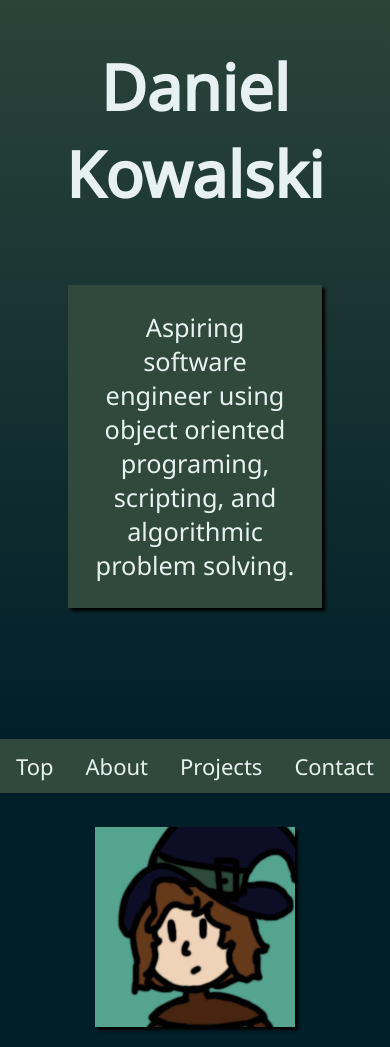
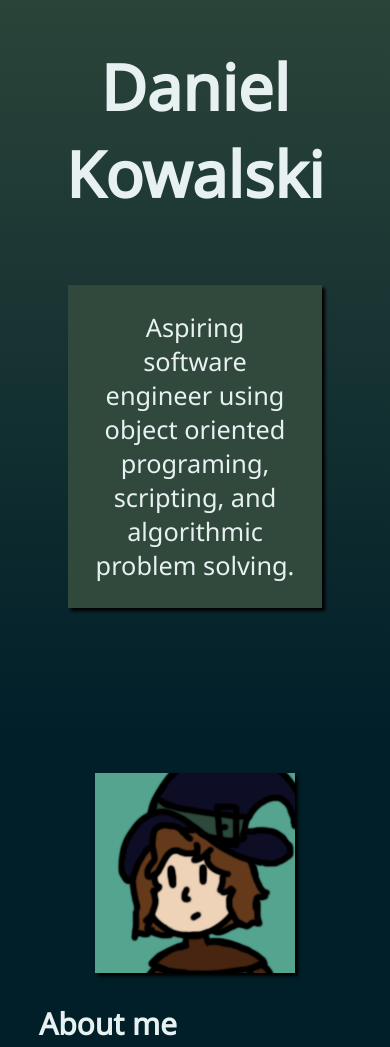
Before and after one commit to dek6613/IGME-235, a plain HTML site: page 235/project1/index.html in a window 390 px wide. Shown: the part 105-1152 px from the top of the page. Drawn offline with Linux system fonts and the light colour scheme.

Commit message:
Commented project1 code and added javascript for nav bar and gallery

```diff
--- a/235/project1/css/styles.css
+++ b/235/project1/css/styles.css
@@ -7,11 +7,13 @@ body
     font-size: 17px;
 }
 
+/* Responsiveness fix */
 img
 {
     max-width: 100%;
 }
 
+/* Used to make uniform shadows quickly across the site */
 .shadow
 {
     box-shadow: 3px 3px 3px black;
@@ -27,23 +29,26 @@ h3
     font-size: 30px;
 }
 
+/* The header is the landing page for the site */
 header
 {
+    /* Covers the entire screen */
     height: 100vh;
+    width: 100%;
+
+    /* Centering my name and tagline via flexbox */
     display: flex;
     flex-direction: column;
-
-    background-image: linear-gradient(to top, #001F29, #31493C);
-
     justify-content: center;
     align-items: center;
 
-    height: 100vh;
-    width: 100%;
+    /* Gradient of green to blue from top to bottom. Mirrored in the footer */
+    background-image: linear-gradient(to top, #001F29, #31493C);
 }
 
 header h1
 {
+    /* Scales the font size of my name based on the viewport */
     font-size: 4vmax;
     text-align: center;
 }
@@ -53,13 +58,16 @@ header p
     background-color: #31493C;
     box-sizing: border-box;
     width: 45%;
+    padding: 1em;
+
+    /* Again, scaling header/landing page text by the viewport size */
+    font-size: 1.5vmax;
     text-align: center;
-    font-size: 1.5vmax;
-    padding: 1em;
 }
 
 @media screen and (max-width: 1100px)
 {
+    /* Increased font size scaling on smaller screens */
     header h1
     {
         font-size: 7.5vmax;
@@ -81,8 +89,11 @@ header p
 
 nav
 {
-    position: sticky;
-    top: 0px;
+    /* The nav bar's position is largely controled by JavaScript, but is always fixed */
+    position: fixed;
+
+    /* By default, the bar is shoved vertically off screen (the bar's 54px tall) */
+    top: -54px;
 
     width: 100%;
     height: 100%;
@@ -104,22 +115,14 @@ nav ul
 
 nav li
 {
-    width: 25%;
-}
-
-@media screen and (max-width: 500px)
-{
-    nav li
-    {
-        width: auto;
-    }
+    flex: 1 1 auto;
 }
 
 nav a
 {
+    /* All of this ensures the links in the nav bar take up their full section in the bar */
     display: block;
     box-sizing: border-box;
-    flex: 1 1 auto;
     text-align: center;
     font-size: 22px;
     background-color: #31493C;
@@ -143,6 +146,7 @@ nav a:hover
 
 main
 {
+    /* This grid serves as the enabler for the box layout for most of the page */
     display: grid;
     grid-template-columns: 10% 80% 10%;
     grid-template-rows: auto auto;
@@ -156,17 +160,20 @@ main
 {
     grid-area: about;
 
+    /* 2x2 grid for the header, paragraphs, and image */
     display: grid;
     grid-template-columns: 2fr 1fr;
     grid-template-rows: auto auto;
 }
 #about h2
 {
+    /* Top left */
     grid-column: 1/2;
     grid-row: 1/2;
 }
 #about .aboutText
 {
+    /* Bottom left */
     grid-column: 1/2;
     grid-row: 2/3;
 
@@ -178,6 +185,7 @@ main
 }
 #about img
 {
+    /* Bottom right */
     grid-column: 2/3;
     grid-row: 2/3;
 
@@ -187,6 +195,7 @@ main
 
 @media screen and (max-width: 700px)
 {
+    /* On smaller screens, switch from a 2x2 grid to a 1x3 grid */
     #about
     {
         grid-template-columns: auto;
@@ -194,17 +203,20 @@ main
     }
     #about img
     {
+        /* Top */
         grid-row: 1/2;
         grid-column: 1/2;
         margin: 2em auto 0;
     }
     #about h2
     {
+        /* Middle */
         grid-row: 2/3;
         margin: 1em 0;
     }
     #about .aboutText
     {
+        /* Bottom */
         grid-row: 3/4;
         grid-column: 1/2;
         text-indent: 0;
@@ -217,21 +229,20 @@ main
     grid-area: gallery;
 }
 
+/* While much of this CSS is designed for desktop then fixed for mobile, this section in particular is designed for mobile then expanded for desktop */
 .gallery
 {
     display: flex;
+
+    /* 1-column design on mobile */
     flex-direction: column;
     align-items: center;
     justify-content: space-between;
 }
 
-.gallery h2
-{
-    align-self: flex-start;
-}
-
 .project
 {
+    /* Each project in the gallery is a 2x2 grid */
     display: grid;
     grid-template-columns: 40% 60%;
     grid-template-rows: auto auto;
@@ -243,6 +254,7 @@ main
 
 .project h3
 {
+    /* Top left */
     grid-column: 1/2;
     grid-row: 1/2;
 
@@ -250,17 +262,20 @@ main
 }
 .project p
 {
+    /* Bottom half */
     grid-column: 1/3;
     grid-row: 2/3;
 }
 .project img
 {
+    /* Top right */
     grid-column: 2/3;
     grid-row: 1/2;
 
     margin: auto 0 auto auto;
 }
 
+/* On larger screens, switch from a 1-column gallery to a wrapping horizontal gallery */
 @media screen and (min-width: 1100px)
 {
     .gallery
@@ -276,12 +291,14 @@ main
         max-width: 48%;
     }
 
+    /* Centers the last project if there's an odd number of projects */
     .project.center
     {
         margin: 1.5rem auto;
     }
 }
 
+/* This section makes projects appear as a 1x3 grid on smaller mobile devices as opposed to the 2x2 grid on larger screens */
 @media screen and (max-width: 650px)
 {
     .project
@@ -292,6 +309,7 @@ main
 
     .project h3
     {
+        /* Middle */
         grid-column: 1/2;
         grid-row: 2/3;
 
@@ -300,11 +318,13 @@ main
     }
     .project p
     {
+        /* Bottom */
         grid-column: 1/2;
         grid-row: 3/4;
     }
     .project img
     {
+        /* Top */
         grid-column: 1/2;
         grid-row: 1/2;
 
@@ -314,8 +334,11 @@ main
 
 footer
 {
+    /* Mirrors the gradient from the header */
     background-image: linear-gradient(to bottom, #001F29, #31493C);
     height: 150px;
+
+    /* Padding here is to make the contact info appear lower in the header */
     padding-top: 50px;
 }
 
@@ -323,6 +346,7 @@ address
 {
     height: 100%;
 
+    /* Centers the links horizontally */
     display: flex;
     justify-content: space-around;
     flex-wrap: wrap;
@@ -334,6 +358,8 @@ address
 address a
 {
     margin: 0 1em;
+
+    /* Spaces the links evenly and centered when they can fit, but shrinks the space around each as necessary on smaller screens */
     flex: 0 1 30%;
     text-align: center;
 }
--- a/235/project1/index.html
+++ b/235/project1/index.html
@@ -8,6 +8,8 @@
     <title>Daniel Kowalski Portfolio</title>
 </head>
 <body>
+
+    <!-- Semanticaly this might make more sense to be in main, though the "about me" section should cover any info lost from the tagline. Keeping this in the header also makes the grid layout of main easier. -->
     <header>
         <h1>Daniel Kowalski</h1>
 
@@ -15,6 +17,8 @@
             Aspiring software engineer using object oriented programing, scripting, and algorithmic problem solving.
         </p>
     </header>
+
+    <!-- Must stay outside of other containers so it doesn't disappear when scrolling down the page -->
     <nav>
         <ul>
             <li><a href="#">Top</a></li>
@@ -23,10 +27,13 @@
             <li><a href="#contact">Contact</a></li>
         </ul>
     </nav>
+
     <main>
         <div id="about">
             <h2>About me</h2>
             <img src="media/avatar.png" alt="" class="shadow"/>
+
+            <!-- This div keeps the paragraphs together in one green box -->
             <div class="aboutText shadow">
                 <p>
                     I am computer programmer, software engineer, graphic designer, and game designer/developer for digital and physical games. First and foremost, I am a problem solver who loves technology, which naturally led me down the self-taught path to programming.
@@ -34,12 +41,14 @@
                 <p>
                     When presented with a problem, I try to find the cleanest and most efficient answer. If it turns out that my solution isn't as smooth as I want, I like to keep trying new things until something sticks, and learn from all the mistakes and failed projects along the way. Although this leaves behind a sad graveyard of "could have been" projects, it makes the ones that survive shine that much more
                 </p>
-            </div>
-        </div>
+            </div> <!-- End of aboutText -->
+        </div> <!-- End of about -->
 
+        <!-- This containing element exists soley to let the h2 "Projects" fit into the same grid space as the gallery itself -->
         <div id="projects" class="gallerySection">
             <h2>Projects</h2>
 
+            <!-- All projects go inside this gallery div and should follow the template used by the 3 seen here -->
             <div class="gallery">
                 <div class="project shadow">
                     <h3>Placeholder Game</h3>
@@ -57,7 +66,7 @@
                         Description of the project, technologies and techniques used, my role in the project, description of the project, technologies and techniques used, my role in the project, description of the project, technologies and techniques used, my role in the project, description of the project, technologies and techniques used, my role in the project, description of the project, technologies and techniques used, my role in the project, description of the project, technologies and techniques used, my role in the project, description of the project, technologies and techniques used, my role in the project.
                     </p>
                 </div>
-                <div class="project shadow center">
+                <div class="project shadow">
                     <h3>Placeholder Game</h3>
                     <img src="https://via.placeholder.com/350x190?text=Project+Thumbnail" alt="" class="shadow"/>
 
@@ -65,8 +74,8 @@
                         Description of the project, technologies and techniques used, my role in the project, description of the project, technologies and techniques used, my role in the project, description of the project, technologies and techniques used, my role in the project, description of the project, technologies and techniques used, my role in the project, description of the project, technologies and techniques used, my role in the project, description of the project, technologies and techniques used, my role in the project, description of the project, technologies and techniques used, my role in the project.
                     </p>
                 </div>
-            </div>
-        </div>
+            </div> <!-- End of gallery -->
+        </div> <!-- End of gallery section -->
     </main>
     <footer>
         <address id="contact">
@@ -75,5 +84,50 @@
             <a href="#">Resume Link</a>
         </address>
     </footer>
+
+    <!-- Navbar sliding -->
+    <script>
+        "use strict";
+
+        let navbar = document.querySelector("nav");
+
+        // I want the nav bar to show up only once the client has scrolled past the landing page, which is 100vh
+        const minDistance = document.documentElement.clientHeight;
+
+        function showHideNavbar()
+        {
+            // If the window has scrolled vertically past 100vh, show the nav bar
+            if (window.pageYOffset >= minDistance)
+            {
+                // The nav bar is set to "position: fixed; top: -54px;" so this transition slides down it from above the screen
+                navbar.style.top = "0";
+                navbar.style.transition = "top 0.25s";
+            }
+            else
+            {
+                // This slides the nav bar back up to above the screen
+                navbar.style.top = "-" + navbar.offsetHeight + "px";
+                navbar.style.transition = "top 0.25s";
+            }
+        }
+
+        // Add event to body
+        document.body.onscroll = showHideNavbar;
+    </script>
+
+    <!-- Auto-centering of the last project in the gallery if there's an odd number -->
+    <script>
+        "use strict";
+
+        // Gets all the projects in the gallery
+        let projectList = document.querySelector(".gallery").children;
+
+        // If the number of projects isn't divisible by 2, there's an odd number of projects
+        if (projectList.length % 2 == 1)
+        {
+            // Give the last project in the list the "center" class
+            projectList[projectList.length - 1].classList.add("center");
+        }
+    </script>
 </body>
 </html>
```
Lines whose indentation alone changed are shown as unchanged.
